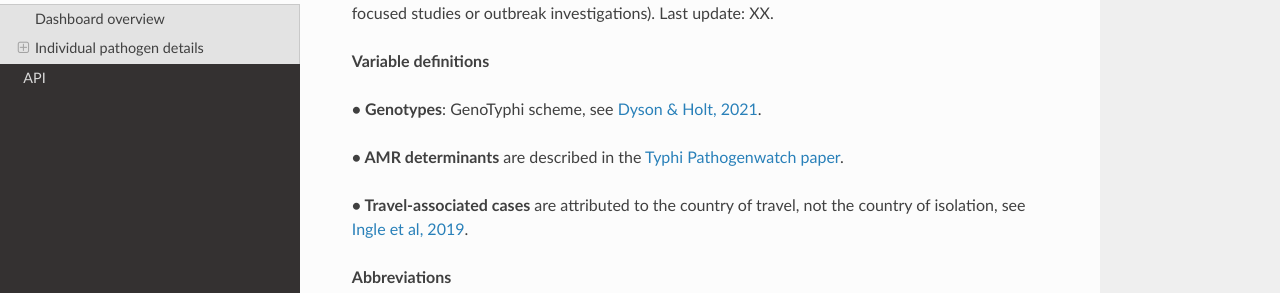
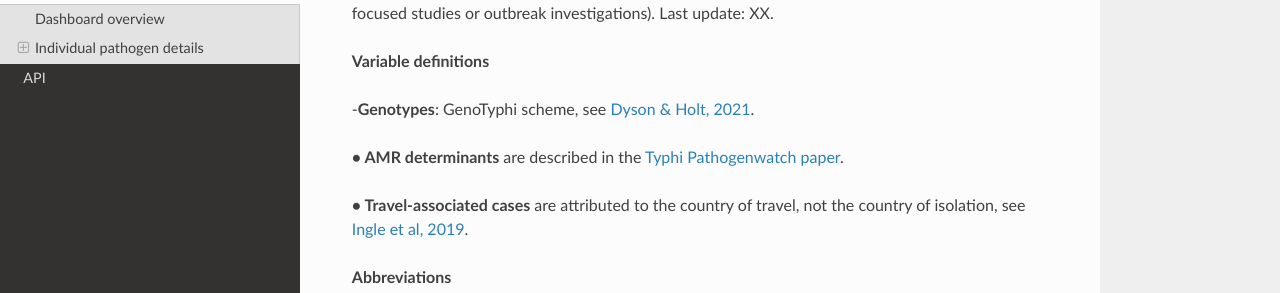
Before and after one commit to amrnet/User-Guide_, a Sphinx documentation site: the page built from docs/source/usage.rst, in a window 1280 px wide and 900 px high, scrolled down 1170 px. Shown: the part 158-451 px from the top of the window. Built offline with Sphinx 7.4.7 and the Read the Docs theme 2.0.0, drawn with Linux system fonts in a browser that asks for light colours.

```diff
--- a/docs/source/usage.rst
+++ b/docs/source/usage.rst
@@ -30,7 +30,7 @@ Salmonella Typhi
 
 **Variable definitions**
 
-**• Genotypes**: GenoTyphi scheme, see `Dyson & Holt, 2021 <https://doi.org/10.1093/infdis/jiab414>`_.
+-**Genotypes**: GenoTyphi scheme, see `Dyson & Holt, 2021 <https://doi.org/10.1093/infdis/jiab414>`_.
 
 **• AMR determinants** are described in the `Typhi Pathogenwatch paper <https://doi.org/10.1038/s41467-021-23091-2>`_.
 
```
